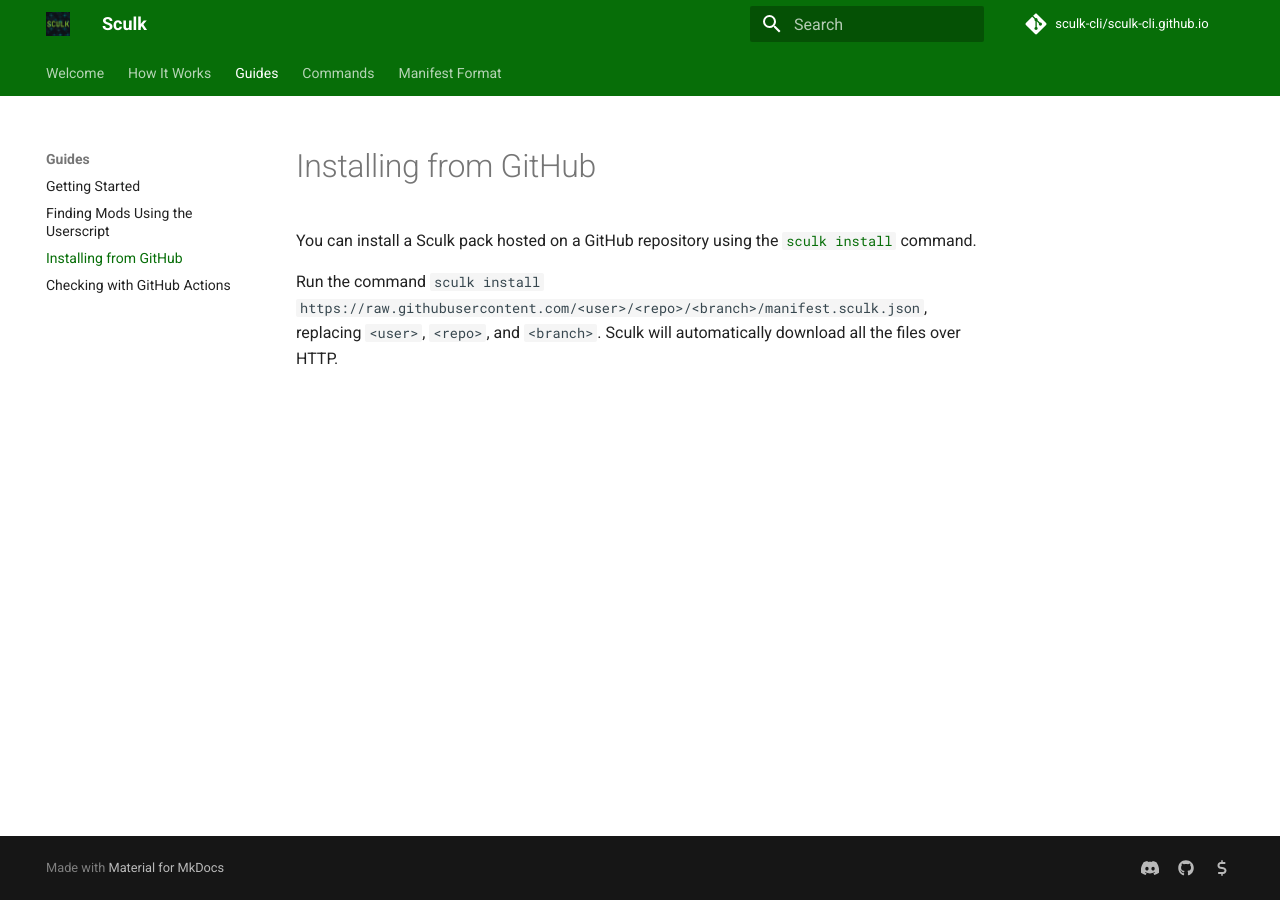
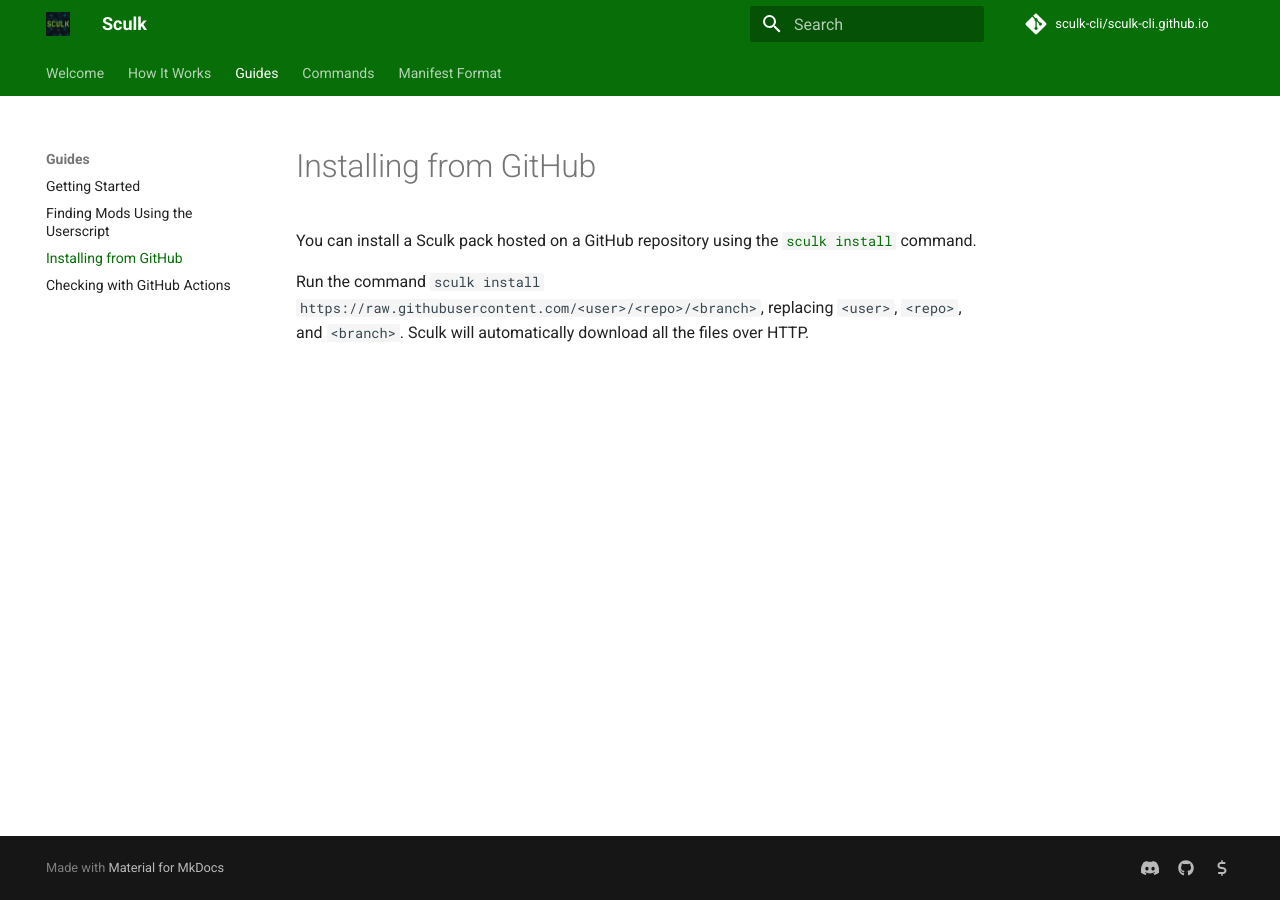
Before and after one commit to sculk-cli/sculk-cli.github.io, an MkDocs documentation site: the page built from docs/guides/installing-from-github.md, in a window 1280 px wide. Built offline with MkDocs 1.6.1 and Material for MkDocs 9.7.7, drawn with Linux system fonts in a browser that asks for light colours; comment, search, counter and statistics services are not loaded; some of the changed lines change nothing that is shown.

Commit message:
fix: resolve issue with install from github guide

```diff
--- a/docs/guides/installing-from-github.md
+++ b/docs/guides/installing-from-github.md
@@ -2,6 +2,6 @@
 [`sculk install`](../commands/install.md) command.
 
 Run the command
-`sculk install https://raw.githubusercontent.com/<user>/<repo>/<branch>/manifest.sculk.json`,
+`sculk install https://raw.githubusercontent.com/<user>/<repo>/<branch>`,
 replacing `<user>`, `<repo>`, and `<branch>`. Sculk will automatically download
 all the files over HTTP.
```
